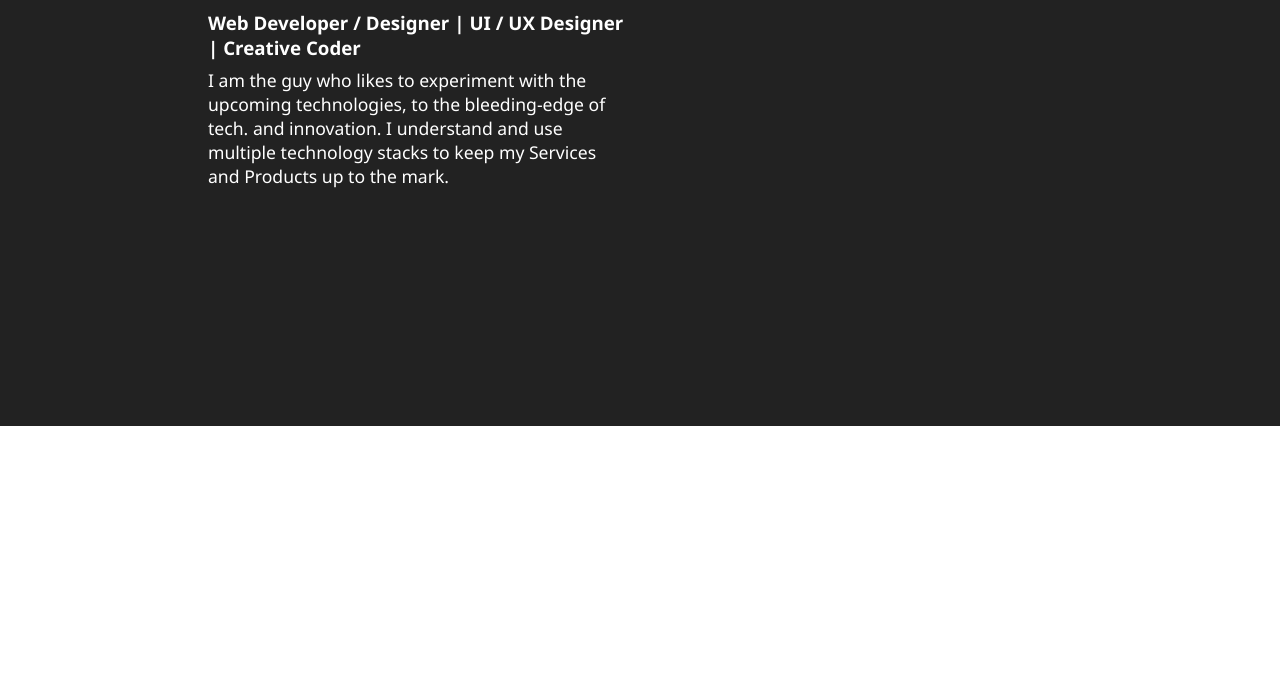
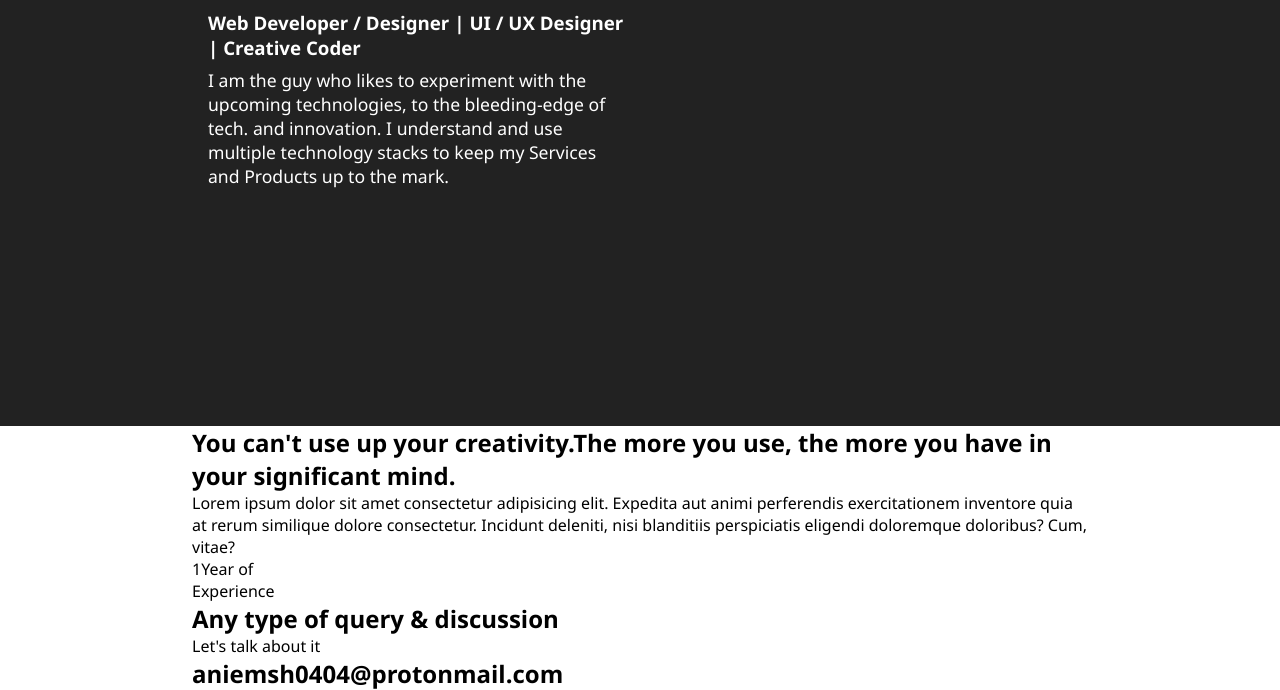
Before and after one commit to animesh0404/DarkThemePortfolio, a plain HTML site: page index.html in a window 1280 px wide. Shown: the part 253-943 px from the top of the page. Before the commit the page ends 800 px from the top, so only its background shows below. Drawn offline with Linux system fonts and the light colour scheme.

Commit message:
-Added about section container.

```diff
--- a/assets/css/main.css
+++ b/assets/css/main.css
@@ -15,7 +15,7 @@
 }
 
 .wrapper {
-    background: #222;
+    background: var(--darkBg);
     color: #fff;
 }
 
@@ -37,7 +37,7 @@ nav h3 {
 }
 
 nav h3 span {
-    background: #F26C4F;
+    background: var(--bgAccent);
     color:  #fff;
     padding: .5rem 1rem;
     border-radius: 8px;
@@ -57,7 +57,7 @@ nav a{
 }
 
 nav a.menu{
-    background: #F26C4F;
+    background: var(--bgAccent);
     color:  #fff;
     padding: .5rem .8rem;
     border-radius: 6.5px;
--- a/index.html
+++ b/index.html
@@ -48,5 +48,24 @@
         </div>
     </div>
 
+    <section class="about">
+        <div class="container">
+            <div class="flex">
+                <div class="span-6">
+                    <h2>You can't use up your creativity.The more you use, the more you have in your significant mind.</h2>
+                    <p>Lorem ipsum dolor sit amet consectetur adipisicing elit. Expedita aut animi perferendis exercitationem inventore quia at rerum similique dolore consectetur. Incidunt deleniti, nisi blanditiis perspiciatis eligendi doloremque doloribus? Cum, vitae?</p>
+
+                    <div class="experience">
+                        <span>1</span><span>Year of</span></br><span>Experience</span>
+                    </div>
+                </div>
+                <div class="span-6">
+                    <h1>Any type of query & discussion</h1>
+                    <p><span>Let's talk about it</span></p>
+                    <h2>aniemsh0404@protonmail.com</h2>
+                </div>
+            </div>
+        </div>
+    </section>
 </body>
 </html>
```
